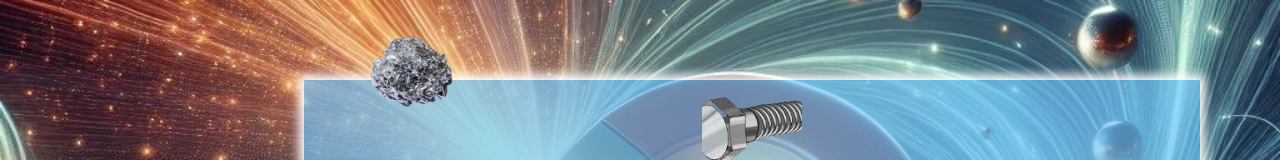
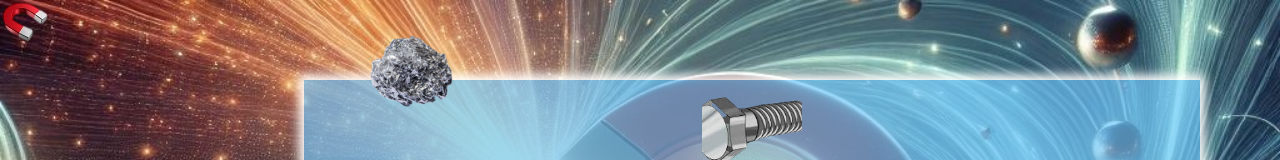
Before and after one commit to ErickAriasC/PROYECTO_FISICA, a plain HTML site: page index.html in a window 1280 px wide. Both pictures are taken after a click on the button "Repeler". Shown: the top 160 px of the page. Drawn offline with Linux system fonts and the light colour scheme.

Commit message:
se agregan styles

```diff
--- a/app.js
+++ b/app.js
@@ -58,3 +58,15 @@ function moverCaja2(e) {
 
 atraer.addEventListener("click", activarAtraccion);
 repeler.addEventListener("click", activarRepeler);
+
+
+const customCursor = document.createElement("img");
+customCursor.src = "img/iman.png";
+customCursor.style.position = "absolute";
+customCursor.style.pointerEvents = "none";
+document.body.appendChild(customCursor);
+
+document.body.addEventListener("mousemove", (e) => {
+    customCursor.style.left = e.clientX + "px";
+    customCursor.style.top = e.clientY + "px";
+});
--- a/style.css
+++ b/style.css
@@ -17,6 +17,7 @@ body{
     background-position: center;
     background-size: cover;
     background-image: url("img/fondo_magnet.jpeg");
+    cursor: none;
 }
 
 .container {
```
Also changed, not shown: img/iman.png (added).
